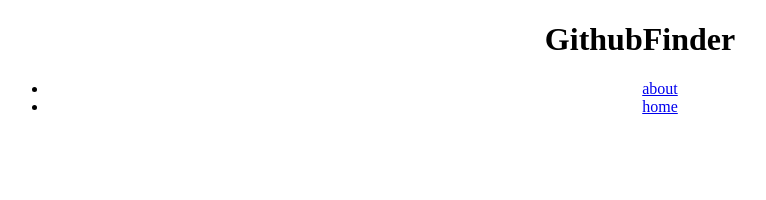
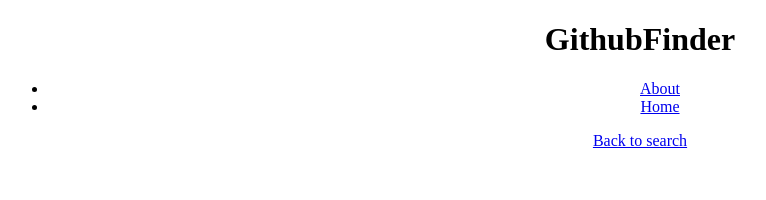
Before and after one commit to StephensGit/react-api-project, a React (Create React App) app: page /user/1 in a window 1280 px wide. Shown: the top 200 px of the page, without its empty margins (0-766 px from the left). Built offline with nearby package versions, Linux system fonts and the light colour scheme; no server answers; the HTML template or start-up script is replaced by a standard one.

Commit message:
Repo Components added

```diff
--- a/src/App.js
+++ b/src/App.js
@@ -3,6 +3,7 @@ import { BrowserRouter as Router, Switch, Route } from 'react-router-dom';
 import Navbar from './components/layout/Navbar';
 import Alert from './components/layout/Alert';
 import Users from './components/users/Users';
+import User from './components/users/User';
 import Search from './components/users/Search';
 import About from './components/pages/About';
 
@@ -13,6 +14,8 @@ import './App.css';
 class App extends Component {
   state = {
     users: [],
+    user: {},
+    repos: [],
     loading: false,
     alert: null,
   };
@@ -40,6 +43,28 @@ class App extends Component {
     this.setState({ users: res.data.items, loading: false });
   };
 
+  // Get single User
+  getUser = async (username) => {
+    this.setState({ loading: true });
+
+    const res = await axios.get(
+      `https://api.github.com/users/${username}?client_id=${process.env.REACT_APP_GITHUB_CLIENT_ID}&client_secret=${process.env.REACT_APP_GITHUB_CLIENT_SECRET}`
+    );
+
+    this.setState({ user: res.data, loading: false });
+  };
+
+  // Get Repos
+  getUsersRepos = async (username) => {
+    this.setState({ loading: true });
+
+    const res = await axios.get(
+      `https://api.github.com/users/${username}/repos?per_page=5&sort=created:asc&client_id=${process.env.REACT_APP_GITHUB_CLIENT_ID}&client_secret=${process.env.REACT_APP_GITHUB_CLIENT_SECRET}`
+    );
+
+    this.setState({ repos: res.data, loading: false });
+  };
+
   // clear users from state
   clearUsers = () => {
     this.setState({ users: [], loading: false });
@@ -54,11 +79,12 @@ class App extends Component {
   };
 
   render() {
+    const { users, loading, user, alert, repos } = this.state;
     return (
       <Router>
         <div className='App'>
           <Navbar />
-          <Alert alert={this.state.alert} />
+          <Alert alert={alert} />
           <Switch>
             <Route
               exact
@@ -68,14 +94,24 @@ class App extends Component {
                   <Search
                     searchUsers={this.searchUsers}
                     clearUsers={this.clearUsers}
-                    showClear={this.state.users.length > 0 ? true : false}
+                    showClear={users.length > 0 ? true : false}
                     setAlert={this.setAlert}
                   />
-                  <Users
-                    loading={this.state.loading}
-                    users={this.state.users}
-                  />
+                  <Users loading={loading} users={users} />
                 </Fragment>
+              )}
+            />
+            <Route
+              exact
+              path='/user/:login'
+              render={(props) => (
+                <User
+                  {...props}
+                  getUser={this.getUser}
+                  user={user}
+                  getUserRepos={this.getUsersRepos}
+                  repos={repos}
+                />
               )}
             />
             <Route exact path='/about' component={About} />
--- a/src/components/layout/Navbar.js
+++ b/src/components/layout/Navbar.js
@@ -8,10 +8,10 @@ const Navbar = (props) => {
       <h1>{props.title}</h1>
       <ul>
         <li>
-          <Link to='about'>about</Link>
+          <Link to='/about'>About</Link>
         </li>
         <li>
-          <Link to='/'>home</Link>
+          <Link to='/'>Home</Link>
         </li>
       </ul>
     </div>
--- /dev/null
+++ b/src/components/repos/RepoItem.js
@@ -0,0 +1,18 @@
+import React from 'react';
+import PropTypes from 'prop-types';
+
+const RepoItem = ({ repo }) => {
+  return (
+    <div>
+      <h3>
+        <a href={repo.html_url}>{repo.name}</a>
+      </h3>
+    </div>
+  );
+};
+
+RepoItem.propTypes = {
+  repo: PropTypes.object.isRequired,
+};
+
+export default RepoItem;
--- /dev/null
+++ b/src/components/repos/Repos.js
@@ -0,0 +1,13 @@
+import React from 'react';
+import PropTypes from 'prop-types';
+import RepoItem from './RepoItem';
+
+const Repos = ({ repos }) => {
+  return repos.map((repo) => <RepoItem repo={repo} key={repo.id} />);
+};
+
+Repos.propTypes = {
+  props: PropTypes.array.isRequired,
+};
+
+export default Repos;
--- /dev/null
+++ b/src/components/users/User.js
@@ -0,0 +1,51 @@
+import React, { Component } from 'react';
+import PropTypes from 'prop-types';
+import Repos from '../repos/Repos';
+import { Link } from 'react-router-dom';
+
+export class User extends Component {
+  componentDidMount() {
+    this.props.getUser(this.props.match.params.login);
+    this.props.getUserRepos(this.props.match.params.login);
+  }
+
+  static propTypes = {
+    loading: PropTypes.bool,
+    user: PropTypes.object.isRequired,
+    repos: PropTypes.array.isRequired,
+    getUser: PropTypes.func.isRequired,
+    getUserRepos: PropTypes.func.isRequired,
+  };
+  render() {
+    const {
+      name,
+      company,
+      avatar_url,
+      location,
+      bio,
+      blog,
+      login,
+      html_url,
+      followers,
+      following,
+      public_repos,
+      public_gists,
+      hireable,
+    } = this.props.user;
+
+    const { repos } = this.props;
+
+    return (
+      <div>
+        <div>
+          <Link to='/'>Back to search</Link>
+          {name} {avatar_url}
+          {/* {html_url} */}
+        </div>
+        <Repos repos={repos} />
+      </div>
+    );
+  }
+}
+
+export default User;
--- a/src/components/users/UserItem.js
+++ b/src/components/users/UserItem.js
@@ -1,5 +1,6 @@
 import React from 'react';
 import PropTypes from 'prop-types';
+import { Link } from 'react-router-dom';
 
 // const UserItem = ({ user: { login, avatar_url, html_url } }) => {  //Could use this instead of the way I used
 
@@ -14,8 +15,8 @@ const UserItem = (props) => {
       />
       <h3>{login}</h3>
       <div>
-        <a
-          href={html_url}
+        <Link
+          to={`/user/${login}`}
           style={{
             display: 'inline-block',
             background: 'black',
@@ -30,7 +31,7 @@ const UserItem = (props) => {
           }}
         >
           More
-        </a>
+        </Link>
       </div>
     </div>
   );
```
